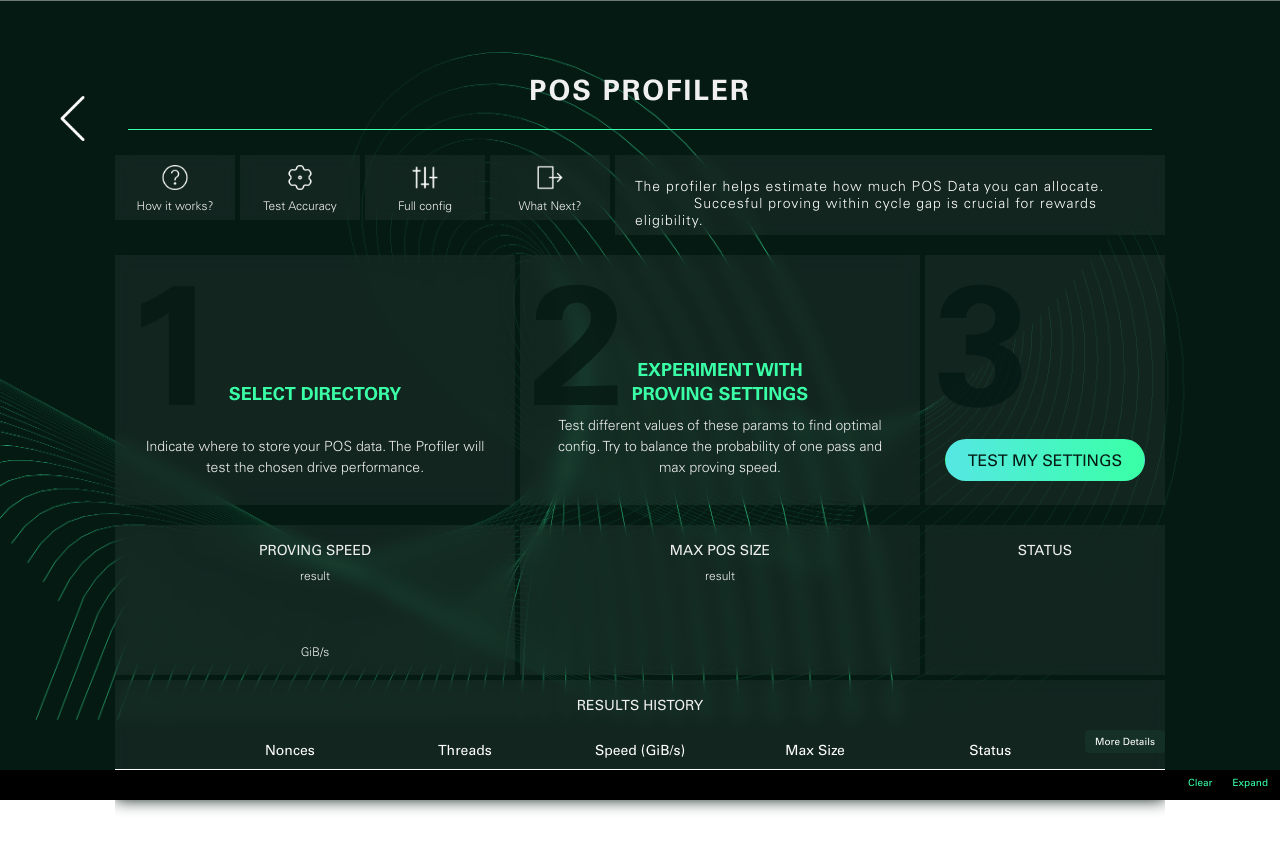
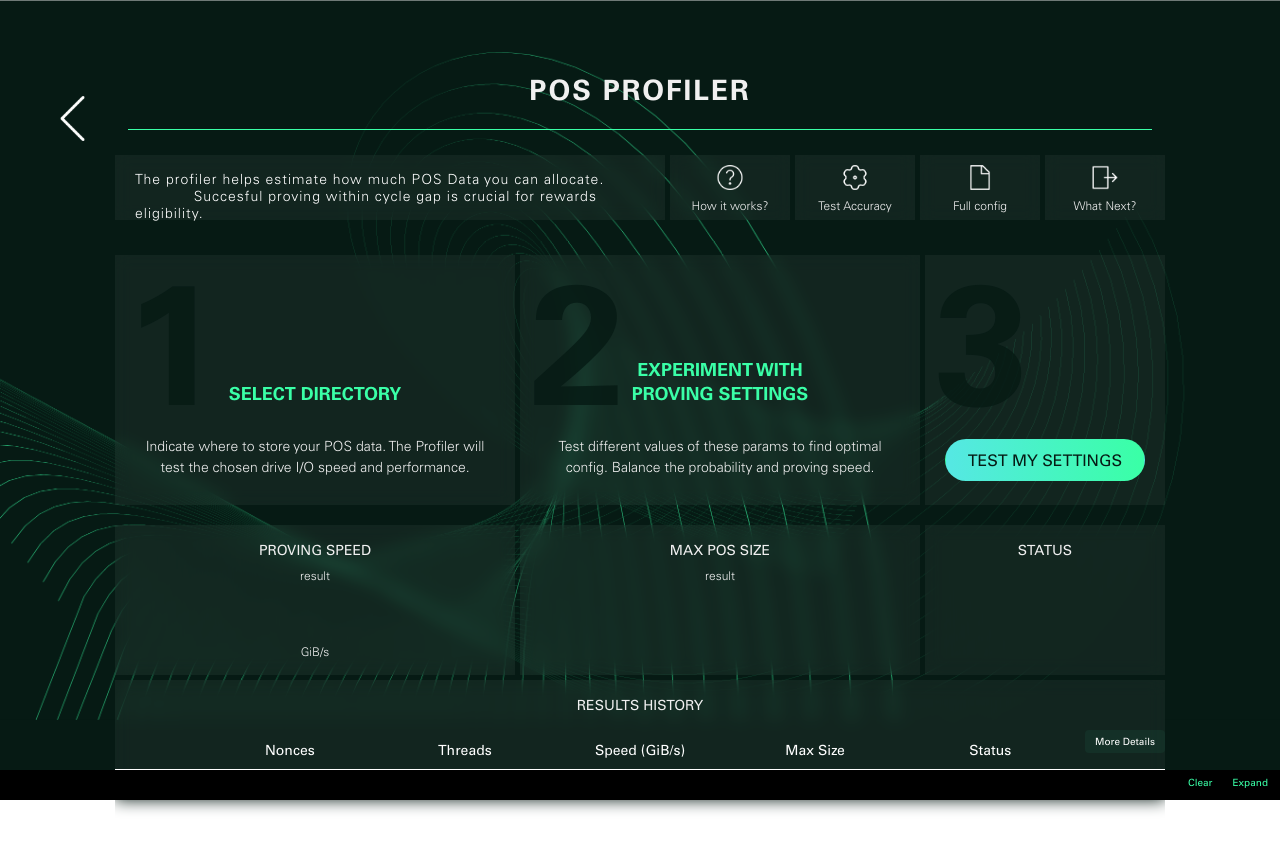
Before and after one commit to spacemeshos/sm-init-app-v2, a React (Create React App) app: page /profiler in a window 1280 px wide. Shown: the top 850 px of the page. Built offline with nearby package versions, Linux system fonts and the light colour scheme.

Commit message:
replace Control icon with File icon, add info tile, and update footer text for clarity

```diff
--- a/src/pages/Profiler.tsx
+++ b/src/pages/Profiler.tsx
@@ -16,7 +16,7 @@ import { useProfiler } from '../hooks/useProfiler';
 // Assets
 import InfoIcon from '../assets/help.png';
 import Gear from '../assets/setting.png';
-import Control from '../assets/control.png';
+import File from '../assets/file.png';
 import NextStep from '../assets/nextstep.png';
 import BackgroundImage from '../assets/banner4.png';
 
@@ -155,6 +155,22 @@ const Profiler: React.FC = () => {
       </PageTitleWrapper>
       <ProfilerContainer>
         <OptionsContainer>
+          {/* Info */}
+          <Tile
+            height={65}
+            width={550}
+            blurred
+            backgroundColor={Colors.whiteOpaque}
+            onClick={() => setShowInfoModal(true)}
+          >
+            <BodyText
+              top={18}
+              text="The profiler helps estimate how much POS Data you can allocate.
+            Succesful proving within cycle gap is crucial for rewards eligibility."
+            />
+          </Tile>
+
+          {/* Action Tiles */}
           <ActionTile
             footer="How it works?"
             icon={InfoIcon}
@@ -167,7 +183,7 @@ const Profiler: React.FC = () => {
           />
           <ActionTile
             footer="Full config"
-            icon={Control}
+            icon={File}
             onClick={() => navigate('/config')}
           />
           <ActionTile
@@ -175,21 +191,6 @@ const Profiler: React.FC = () => {
             icon={NextStep}
             onClick={() => navigate('/nextSteps')}
           />
-
-          {/* Info */}
-          <Tile
-            height={80}
-            width={550}
-            blurred
-            backgroundColor={Colors.whiteOpaque}
-            onClick={() => setShowInfoModal(true)}
-          >
-            <BodyText
-              top={25}
-              text="The profiler helps estimate how much POS Data you can allocate.
-            Succesful proving within cycle gap is crucial for rewards eligibility."
-            />
-          </Tile>
         </OptionsContainer>
 
         <StepsContainer>
@@ -205,7 +206,7 @@ const Profiler: React.FC = () => {
               <CoverTile
                 counter="1"
                 heading="Select Directory"
-                footer="Indicate where to store your POS data. The Profiler will test the chosen drive performance."
+                footer="Indicate where to store your POS data. The Profiler will test the chosen drive I/O speed and performance."
               />
             ) : (
               <div onClick={(e) => e?.stopPropagation()}>
@@ -232,7 +233,7 @@ const Profiler: React.FC = () => {
                 counter="2"
                 heading="Experiment with Proving Settings"
                 footer="Test different values of these params to find optimal config.
-              Try to balance the probability of one pass and max proving speed."
+              Balance the probability and proving speed."
               />
             ) : (
               <>
```
